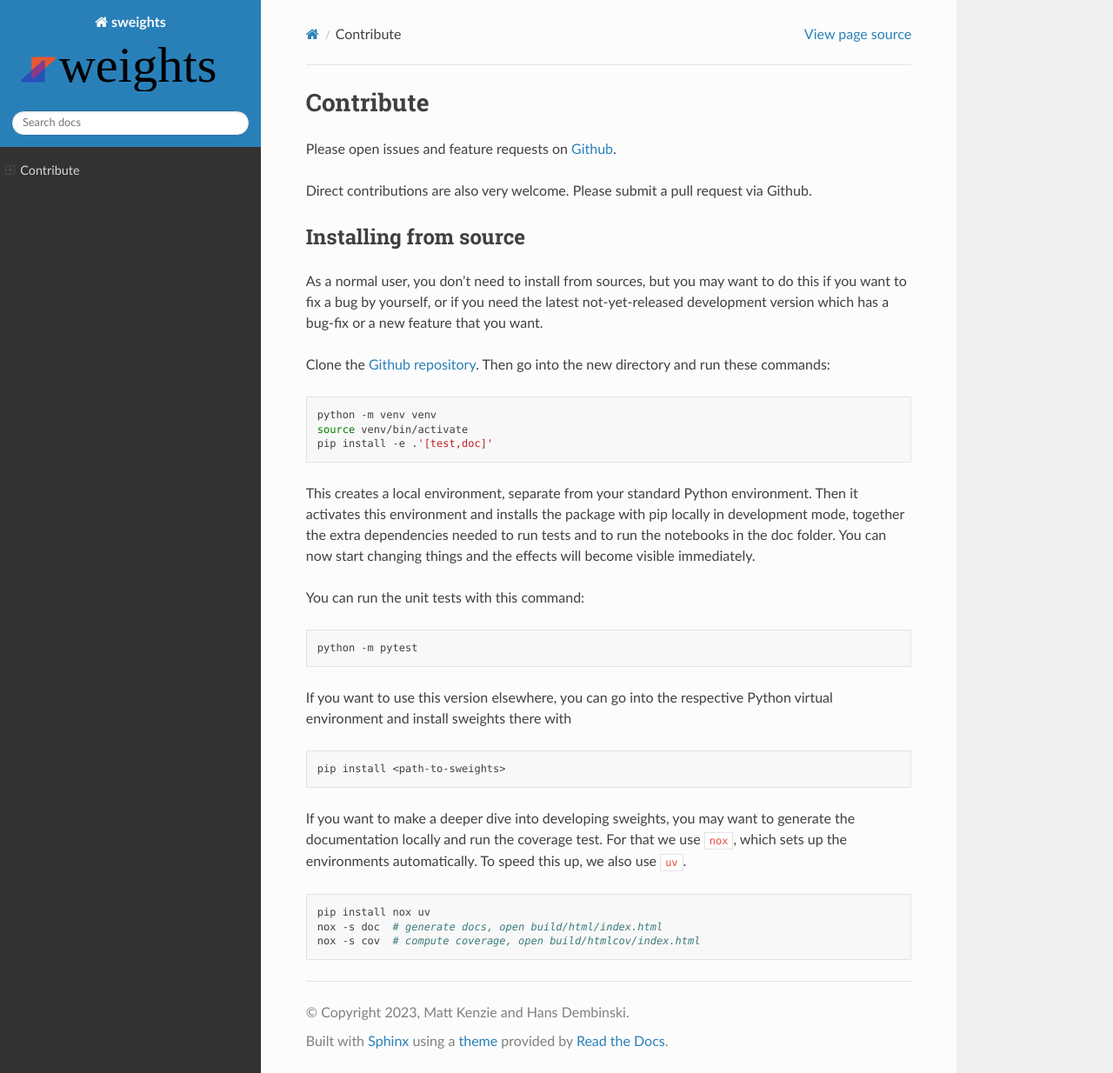
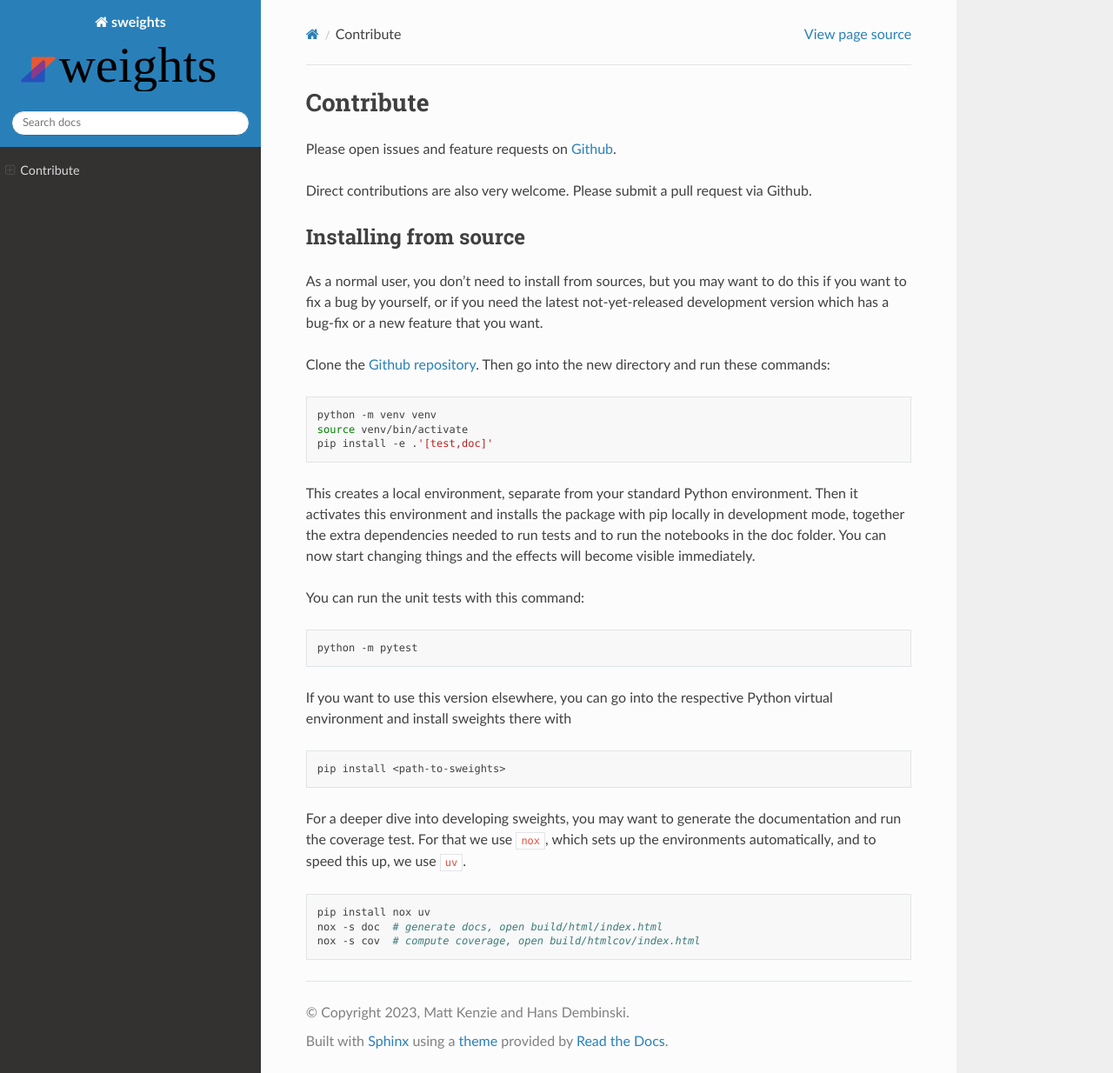
Before and after one commit to sweights/sweights, a Sphinx documentation site: the page built from doc/contribute.rst, in a window 1280 px wide and 1234 px high. Shown: the whole window at 87% size. Built offline with Sphinx 7.4.7 and the Read the Docs theme 2.0.0, drawn with Linux system fonts in a browser that asks for light colours; pages that are not in the unit, such as notebooks, are missing from menus; the version number could not be read and is left out.

Commit message:
move install instructions into contribute

```diff
--- a/README.rst
+++ b/README.rst
@@ -15,7 +15,7 @@
 
 We provide a tool to calculate signal weights called *sWeights*, which can be used to project out the signal component in a mixture of signal and background in a control variable(s), while using fits in an independent discriminating variable. This technique was first popularized under the name *sPlot* method, but we think this is a misnomer and hence call it sWeights, since it is useful for more than plotting. We found that sWeights are a special case of more general Custom Orthogonal Weight functions (COWs), which extend the range of applicability of classic sWeights. If you use this package, please cite our paper:
 
-`Dembinski, H., Kenzie, M., Langenbruch, C. and Schmelling, M., Custom Orthogonal Weight functions (COWs) for event classification, *NIMA* **1040** (2022) 167270 <https://www.sciencedirect.com/science/article/pii/S0168900222006076?via%3Dihub>`_
+`Dembinski, H., Kenzie, M., Langenbruch, C. and Schmelling, M., Custom Orthogonal Weight functions (COWs) for event classification, NIMA 1040 (2022) 167270 <https://www.sciencedirect.com/science/article/pii/S0168900222006076?via%3Dihub>`_
 
 If you cannot access this paper for free, checkout the preprint `arXiv:2112.04574 <https://arxiv.org/abs/2112.04574>`_.
 
--- a/doc/contribute.rst
+++ b/doc/contribute.rst
@@ -34,7 +34,7 @@
 
     pip install <path-to-sweights>
 
-If you want to make a deeper dive into developing sweights, you may want to generate the documentation locally and run the coverage test. For that we use ``nox``, which sets up the environments automatically. To speed this up, we also use ``uv``.
+For a deeper dive into developing sweights, you may want to generate the documentation and run the coverage test. For that we use ``nox``, which sets up the environments automatically, and to speed this up, we use ``uv``.
 
 .. code-block:: bash
 
```
Also changed, not shown: doc/install.rst (deleted, +0 -41 lines), 1 other file.
